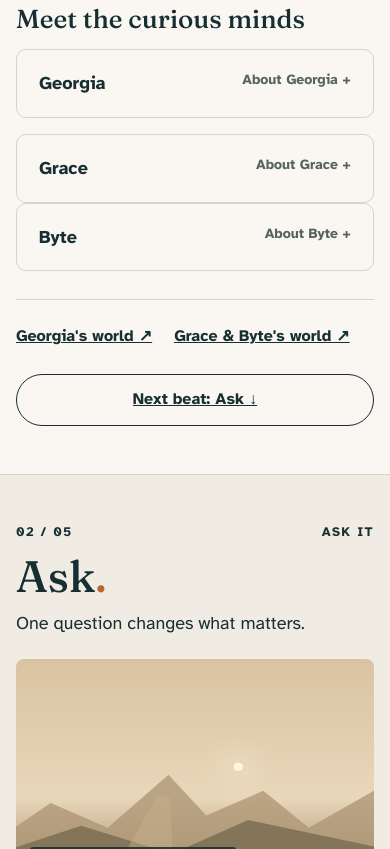
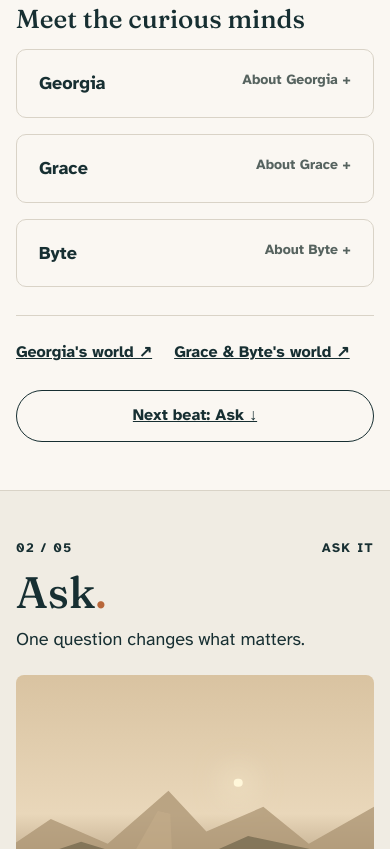
Before and after one commit to Copper-Button-Games/cameron-grindle-website, a plain HTML site: page index.html in a window 390 px wide. Shown: the part 3011-3860 px from the top of the page. Drawn offline with Linux system fonts and the light colour scheme.

Commit message:
Style stacked Grace and Byte cards responsively

```diff
--- a/five-beats.css
+++ b/five-beats.css
@@ -147,3 +147,13 @@
 @media(prefers-reduced-motion:no-preference){
   .beat--notice .notice-image{transition:filter .22s ease}
 }
+
+
+/* Notice character cards: Georgia left; Grace and Byte stacked in the right column. */
+.insights--notice .insight-column{
+  display:flex;
+  flex-direction:column;
+  gap:16px;
+  min-width:0;
+}
+.insights--notice .insight-column details{width:100%}
```
